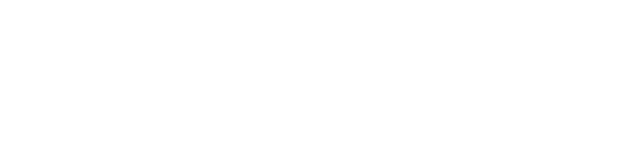
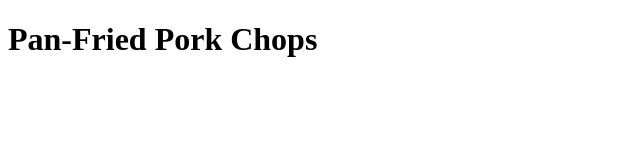
Before and after one commit to ramirociladi/odin-recipes, a plain HTML site: page recipes/pan-fried-pork-chops.html in a window 1280 px wide. Shown: the whole page, without its empty margins (0-640 px from the left). Drawn offline with Linux system fonts and the light colour scheme.

Commit message:
Add title to pan-fried pork chops recipe

```diff
--- a/recipes/pan-fried-pork-chops.html
+++ b/recipes/pan-fried-pork-chops.html
@@ -5,5 +5,7 @@
     <meta name="viewport" content="width=device-width, initial-scale=1.0" />
     <title>Pan-Fried Pork Chops</title>
   </head>
-  <body></body>
+  <body>
+    <h1>Pan-Fried Pork Chops</h1>
+  </body>
 </html>
```
